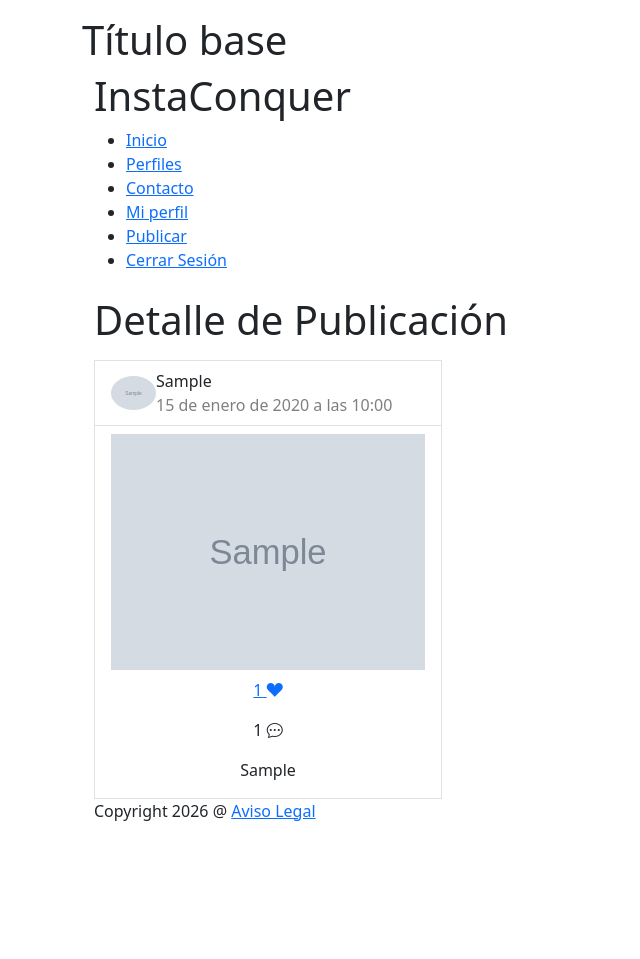
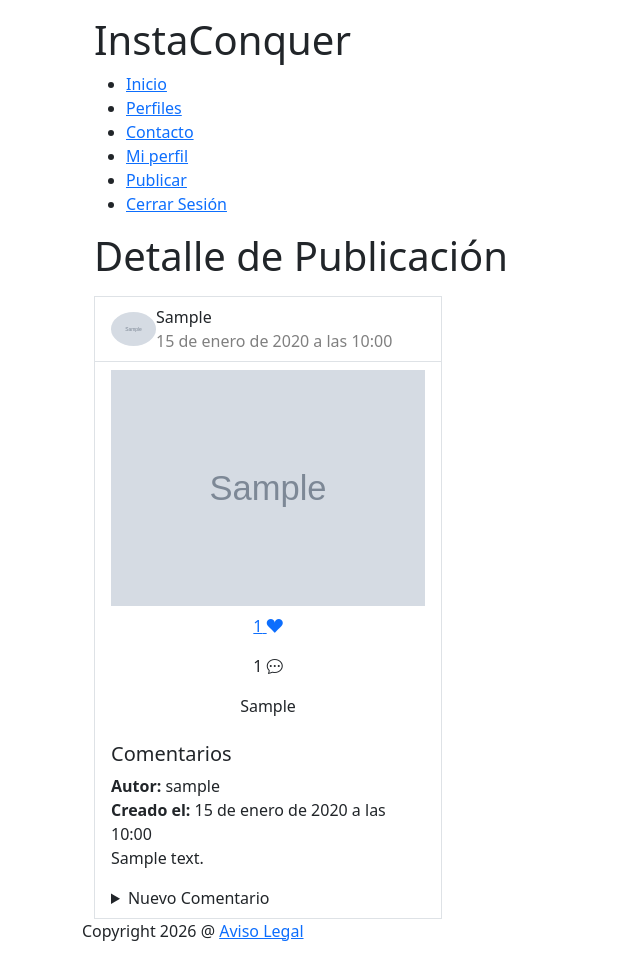
Before and after one commit to MartiRS92/instagram-clone, a Django app: page /posts/1/ in a window 1280 px wide. Shown: the whole page, without its empty margins (0-640 px from the left). Before the commit the page ends 821 px from the top, so only its background shows below. Run offline with Django 5.2, Linux system fonts and the light colour scheme; a user stored in the database is signed in; tables that the repository leaves empty hold one stand-in row (values such as "Sample post"); grey boxes marked "Sample" are stand-in pictures; some libraries are stand-ins or nearby versions.

Commit message:
Add post detail improvements, comments and like functionality

```diff
--- a/instagram/templates/_includes/posts/_posts.html
+++ b/instagram/templates/_includes/posts/_posts.html
@@ -22,7 +22,7 @@
         <p>
           <a class="btn btn-primary btn-sm" role="button" href="{% url 'post_detail' post.pk %}">Ver post</a>
 
-          <a href="{% url 'post_like' post.pk %}" class="likeButton">
+          <a href="{% url 'post_like_ajax' post.pk %}" class="likeButton">
 
             <span>{{ post.likes.all.count }}</span>
             {% if request.user in post.likes.all %}
@@ -32,6 +32,7 @@
             {% endif %}
           </a>
         </p>
+
         <p>
           {{ post.comments.all.count }} <i class="bi bi-chat-dots"></i>
         </p>
@@ -41,4 +42,5 @@
       {{ post.caption }}
     </p>
   </footer>
+  </div>
 </article>
--- a/instagram/templates/general/layout.html
+++ b/instagram/templates/general/layout.html
@@ -29,14 +29,16 @@
         .message.error {
             background-color: red;
         }
+        .likeButton{
+            text-decoration: none;
+            color: black;
+        }
     </style>
 </head>
 
 <body>
     <div class="container">
         {% include '_includes/_messages.html' %}
-
-        <h1>{% block page_title %}Título base{% endblock %}</h1>
 
         {% include "_includes/_header.html" %}
 
@@ -50,5 +52,35 @@
     <script src="https://cdn.jsdelivr.net/npm/bootstrap@5.3.3/dist/js/bootstrap.bundle.min.js"
             integrity="sha384-YvpcrYf0tY3lHB60NNkmXc5s9fDVZLESaAA55NDzOxhy9GkcIdslK1eN7N6jIeHz"
             crossorigin="anonymous"></script>
+
+
+    <script>
+        const likeButtons = document.querySelectorAll('.likeButton');
+
+        likeButtons.forEach(likeButton => {
+            let nLikesSpan = likeButton.querySelector('span');
+            let nLikes = parseInt(nLikesSpan.innerHTML);
+
+            likeButton.addEventListener('click', (event) => {
+                // Prevenimos el comportamiento por defecto del botón
+                event.preventDefault();
+
+                // Hacemos una petición GET al href del botón
+                fetch(likeButton.href)
+                    .then(response => response.json())
+                    .then(data => {
+                        // Si la petición fue exitosa, cambiamos el contenido del botón
+                if (data.liked) {
+                    nLikes += 1;
+                    likeButton.innerHTML = `<span>${nLikes}</span><i class="bi bi-suit-heart-fill"></i>`;
+                } else {
+                    nLikes -= 1;
+                    likeButton.innerHTML = `<span>${nLikes}</span><i class="bi bi-heart"></i>`;
+                }
+                });
+            });
+        });
+    </script>
+
 </body>
 </html>
--- a/instagram/templates/posts/post_detail.html
+++ b/instagram/templates/posts/post_detail.html
@@ -1,10 +1,11 @@
 {% extends "general/layout.html" %}
+{% load crispy_forms_tags %}
+
 
 {% block head_title %}Bienvenido a nuestro InstaConquer{% endblock %}
 
 {% block page_content %}
 <div class="container">
-    {% include '_includes/_messages.html' %}
 
     <h1>Detalle de Publicación</h1>
         <div class="row">
@@ -12,7 +13,10 @@
                 <div class="bg-white border mt-2">
                 <div>
                     <div class="d-flex flex-row justify-content-between align-items-center p-2 border-bottom">
-                        <div class="d-flex flex-row align-items-center feed-text px-2"><img class="rounded-circle" src="{{ post.user.profile.profile_picture.url }}" width="45">
+                        <div class="d-flex flex-row align-items-center feed-text px-2">
+                            {% if post.user.profile.profile_picture %}
+                                <img class="rounded-circle" src="{{ post.user.profile.profile_picture.url }}" width="45">
+                            {% endif %}
                             <div class="d-flex flex-column flex-wrap ml-2"><span class="font-weight-bold">{{ post.user.first_name }}</span><span class="text-black-50 time">{{ post.created_at }}</span></div>
                         </div>
                         <div class="feed-icon px-2"><i class="fa fa-ellipsis-v text-black-50"></i></div>
@@ -25,8 +29,8 @@
                     <div class="text-center">
                     {% if request.user.is_authenticated %}
                         <p>
-                        <a href="{% url 'post_like' post.pk %}" class="likeButton">
-                            <span>{{ post.likes.all.count }}</span>
+                            <a id="likeButton" href="{% url 'post_like_ajax' post.pk %}">
+                                <span id="nLikes">{{ post.likes.all.count }}</span>
                                 {% if request.user in post.likes.all %}
                                     <i class="bi bi-suit-heart-fill"></i>
                                 {% else %}
@@ -34,6 +38,7 @@
                                 {% endif %}
                             </a>
                         </p>
+
                         <p>
                         {{ post.comments.all.count }} <i class="bi bi-chat-dots"></i>
                         </p>
@@ -42,10 +47,47 @@
                     <p class="text-center mt-3 mb-3">
                     {{ post.caption }}
                     </p>
+                    <section class="comments p-2 px-3">
+                        <h5>Comentarios</h5>
+                        {% if post.comments.all.count %}
+                            {% for comment in post.comments.all %}
+                                <article>
+                                    <header>
+                                        <strong>Autor:</strong> {{ comment.user }} <br>
+                                        <strong>Creado el:</strong> {{ comment.created_at }}
+                                    </header>
+                                    <div>
+                                        <p>{{ comment.text }}</p>
+                                    </div>
+                                </article>
+                            {% endfor %}
+                        {% else %}
+                            <p>Todavía no hay comentarios para esta publicación</p>
+                        {% endif %}
+
+                        <div>
+                            <details>
+                                <summary>Nuevo Comentario</summary>
+                                <form method="POST">
+                                    <div class="row">
+                                        {% csrf_token %}
+                                        {{ form.text|as_crispy_field }}
+                                    </div>
+                                        <div class="col col-12">
+                                            <button class="btn btn-sm btn-primary">Publicar</button>
+                                        </div>
+                                        </div>
+                                    </div>
+                                </form>
+                            </details>
+                        </div>
+                    </section>
                 </footer>
             </article>
         </div>
 
 </div>
 
+
+
 {% endblock %}
--- a/posts/forms.py
+++ b/posts/forms.py
@@ -1,4 +1,4 @@
-from .models import Post
+from .models import Post, Comment
 from django import forms
 
 class PostCreateForm(forms.ModelForm):
@@ -8,3 +8,10 @@ class PostCreateForm(forms.ModelForm):
             'image',
             'caption',
         ]
+
+class CommentCreateForm(forms.ModelForm):
+    class Meta:
+        model = Comment
+        fields = [
+            'text',
+        ]
--- a/posts/models.py
+++ b/posts/models.py
@@ -17,14 +17,15 @@ class Post(models.Model):
         return f"{self.user.username} - {self.created_at}"
 
 class Comment(models.Model):
-    post = models.ForeignKey(Post, on_delete=models.CASCADE, related_name='comments')
-    user = models.ForeignKey(User, on_delete=models.CASCADE, related_name='comments')
-    text = models.TextField(max_length=300)
-    created_at = models.DateTimeField(auto_now_add=True)
+    post = models.ForeignKey(Post, verbose_name= 'Post al que pertenece el comentario', on_delete=models.CASCADE, related_name='comments')
+    user = models.ForeignKey(User, verbose_name= 'Autor', on_delete=models.CASCADE, related_name='comments')
+    text = models.TextField(verbose_name='Contenido del comentario' , max_length=300)
+    created_at = models.DateTimeField(auto_now_add=True, verbose_name= 'Fecha de creación:')
 
     class Meta:
         verbose_name = 'Comentario'
         verbose_name_plural = 'Comentarios'
+        ordering = ['created_at']
 
     def __str__(self):
         return f"Comment by {self.user.username} on {self.post}"
--- a/posts/views.py
+++ b/posts/views.py
@@ -9,7 +9,7 @@ from django.utils.decorators import method_decorator
 from django.shortcuts import HttpResponseRedirect
 from django.urls import reverse, reverse_lazy
 
-from .forms import PostCreateForm
+from .forms import PostCreateForm, CommentCreateForm
 from django.http import JsonResponse
 
 # Create your views here.
@@ -26,10 +26,20 @@ class PostCreateView(CreateView):
         return super(PostCreateView, self).form_valid(form)
 
 @method_decorator(login_required, name='dispatch')
-class PostDetailView(DetailView):
+class PostDetailView(DetailView, CreateView):
     template_name = "posts/post_detail.html"
     model = Post
     context_object_name = 'post'
+    form_class = CommentCreateForm
+
+    def form_valid(self, form):
+        form.instance.user = self.request.user
+        form.instance.post = self.get_object()
+        return super(PostDetailView, self).form_valid(form)
+
+    def get_success_url(self):
+        messages.add_message(self.request, messages.SUCCESS, "Comentario creado correctamente.")
+        return reverse('post_detail', args=[self.get_object().pk])
 
 @login_required
 def like_post(request, pk):
@@ -43,6 +53,7 @@ def like_post(request, pk):
 
     return HttpResponseRedirect(reverse('post_detail', args=[pk]))
 
+@login_required
 def like_post_ajax(request, pk):
     post = Post.objects.get(pk=pk)
     if request.user in post.likes.all():
@@ -50,7 +61,8 @@ def like_post_ajax(request, pk):
         return JsonResponse(
             {
                 'message': 'Ya no me gusta esta publicación',
-                'liked': False
+                'liked': False,
+                'nLikes': post.likes.all().count(),
             }
 
         )
@@ -59,7 +71,9 @@ def like_post_ajax(request, pk):
         return JsonResponse(
             {
                 'message': 'Te gusta esta publicación',
-                'liked': True
+                'liked': True,
+                'nLikes': post.likes.all().count(),
+
             }
 
         )
```
Lines whose indentation alone changed are shown as unchanged.
